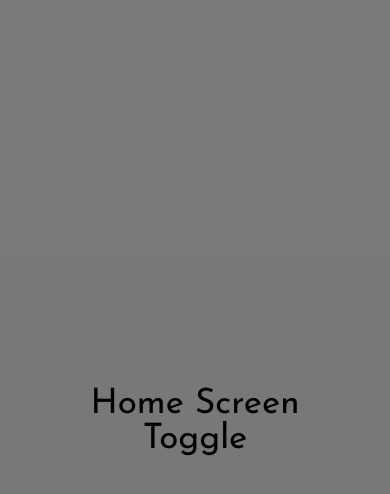
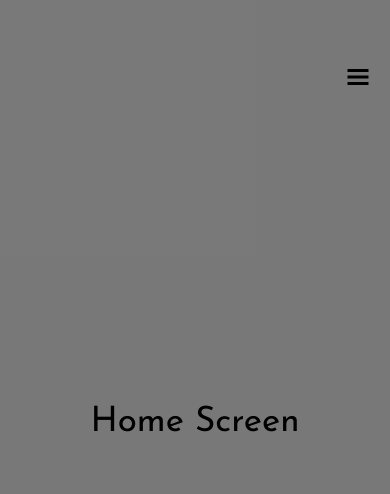
Before and after one commit to sararatBurke/photoGallery, a React Native app: screen / in a window 390 px wide. Shown: the top 494 px of the page. Built offline with nearby package versions, Linux system fonts and the light colour scheme.

Commit message:
added icons toggle

```diff
--- a/screens/homeStack.js
+++ b/screens/homeStack.js
@@ -8,13 +8,15 @@ import {
   DrawerItemList,
   DrawerItem,
 } from '@react-navigation/drawer';
-import DrawerContent from '../screens/drawerContent';
+import { Ionicons } from '@expo/vector-icons';
+
+//import DrawerContent from '../screens/drawerContent';
 
 function Home({ navigation }) {
   return (
     <View style={styles.container}>
       <Text style={styles.navText}>Home Screen</Text>
-      <Text style={styles.navText} title="Toggle" onPress={() => navigation.toggleDrawer()}>Toggle</Text>
+      <Ionicons name="menu" size={32} color="#000" style={styles.closeIcon} onPress={() => navigation.toggleDrawer()} />
     </View>
   );
 }
@@ -23,7 +25,7 @@ function Gallery({ navigation }) {
   return (
     <View style={styles.container}>
       <Text style={styles.navText}>Gallery Screen</Text>
-      <Text style={styles.navText} title="Toggle" onPress={() => navigation.toggleDrawer()}>Toggle</Text>
+      <Ionicons name="menu" size={32} color="#000" style={styles.closeIcon} onPress={() => navigation.toggleDrawer()} />
     </View>
   );
 }
@@ -32,10 +34,17 @@ function CustomDrawerContent(props) {
   return (
     <DrawerContentScrollView {...props}>
       <DrawerItemList {...props} />
-      <DrawerItem
-        label="Toggle"
+      <Ionicons name="close" size={32} color="#000" style={styles.closeIcon} onPress={() => props.navigation.closeDrawer()}/>
+      {/* <DrawerItem
+        label="Close drawer"
+        onPress={() => props.navigation.closeDrawer()}
+      /> */}
+
+      {/* <DrawerItem
+        label="Toggle drawer"
         onPress={() => props.navigation.toggleDrawer()}
-      />
+      /> */}
+
     </DrawerContentScrollView>
   );
 }
@@ -47,7 +56,8 @@ function MyDrawer() {
     <Drawer.Navigator
     drawerPosition="right"
     drawerStyle={{backgroundColor: '#fff', width: 260}}
-    drawerContent={props => <DrawerContent {...props} />}>
+    drawerContent={props => <CustomDrawerContent {...props} />}>
+
       <Drawer.Screen name="Home" component={Home} />
       <Drawer.Screen name="Gallery" component={Gallery} />
     </Drawer.Navigator>
@@ -73,7 +83,9 @@ const styles = ScaledSheet.create({
     fontFamily: 'JosefinSans',
     fontSize: 35
   },
-  drawFont:{
-
-  }
+  closeIcon: {
+    position: 'absolute',
+    right: 16,
+    top: 60
+}
 })
```
